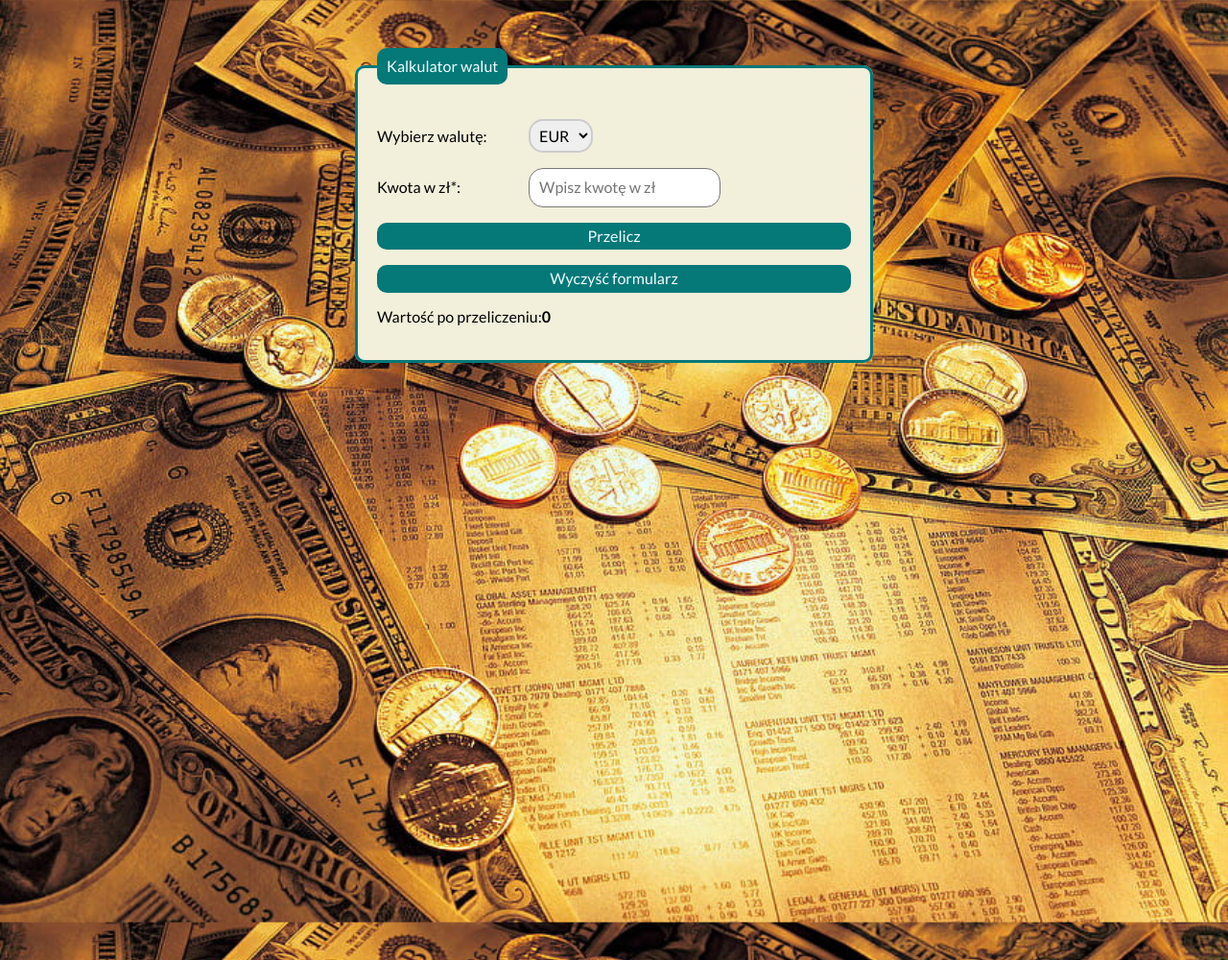
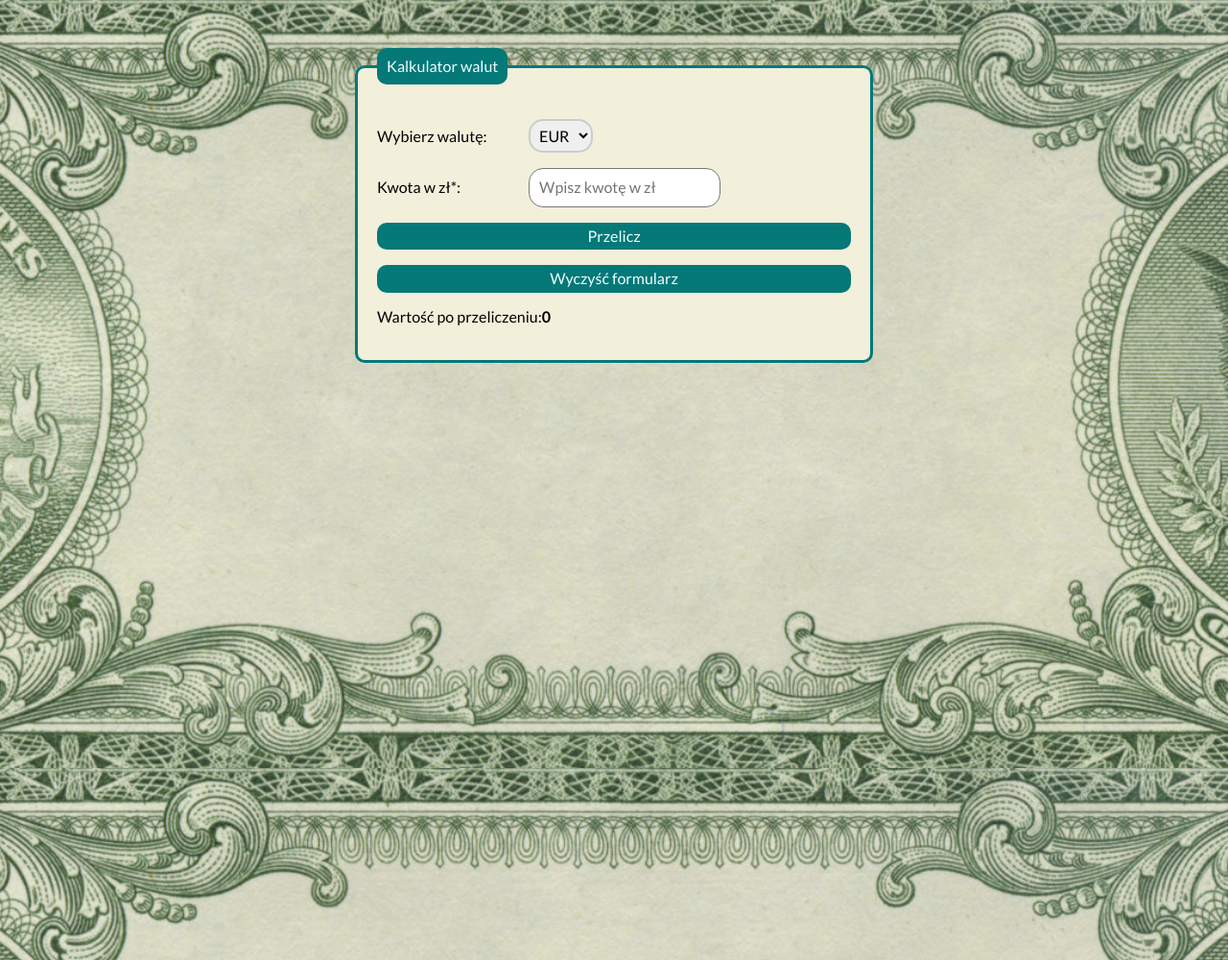
Before and after one commit to Raphael-1118/Currency-converter, a plain HTML site: page Currency converter/index.html in a window 1280 px wide. Shown: the whole page at 96% size. Drawn offline with nearby package versions, Linux system fonts and the light colour scheme.

Commit message:
New pictures added

```diff
--- a/Currency converter/css/body.css
+++ b/Currency converter/css/body.css
@@ -1,5 +1,5 @@
 .body {
-    background-image: url("../images/photo_money.jpg");
+    background-image: url("../images/money_theme1.jpg");
     width: auto;
     height: 1000px;
     background-repeat: no-repeat;
```
Also changed, not shown: Currency converter/images/money_theme.jpg (renamed from Currency converter/images/photo_money.jpg), Currency converter/images/money_theme1.jpg (added).
